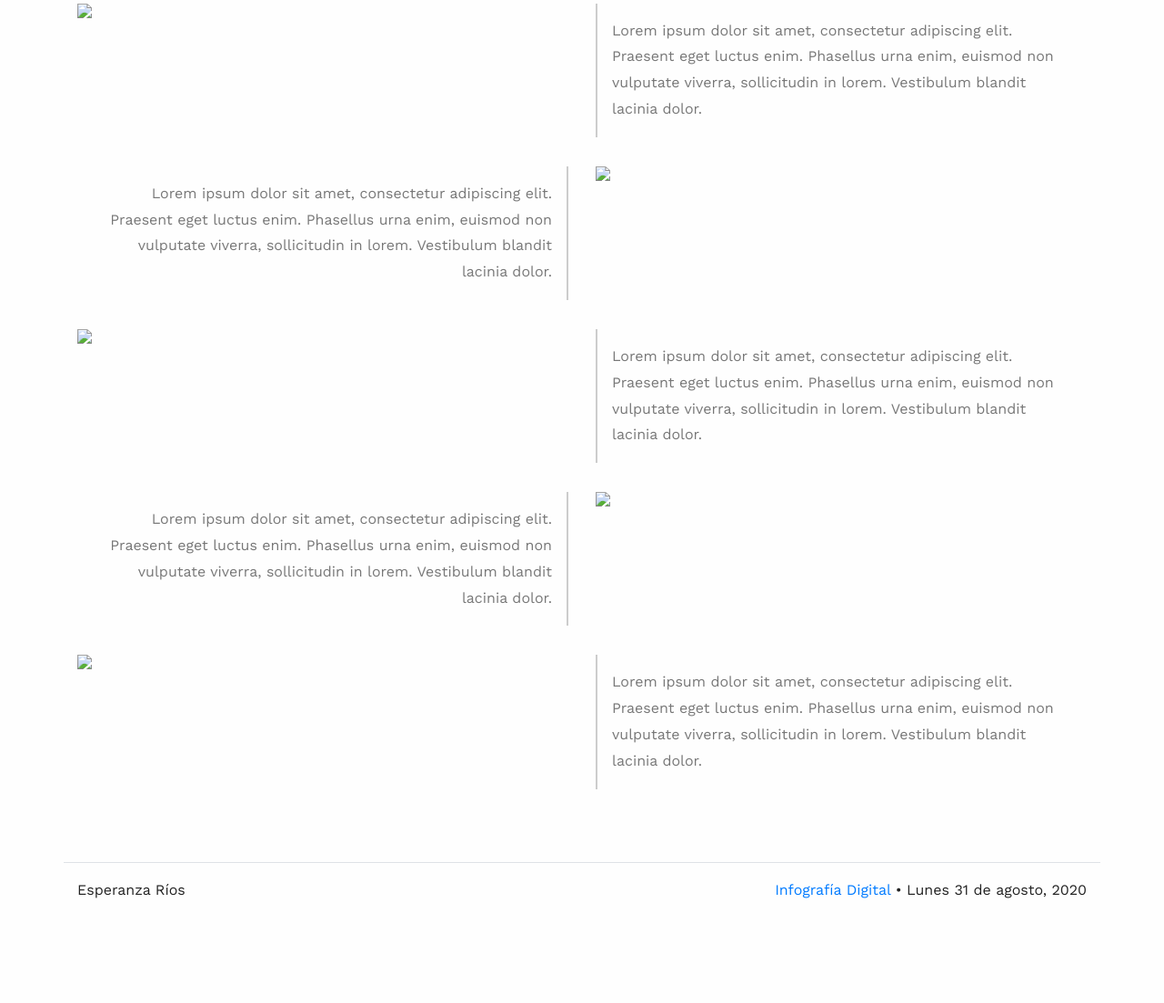
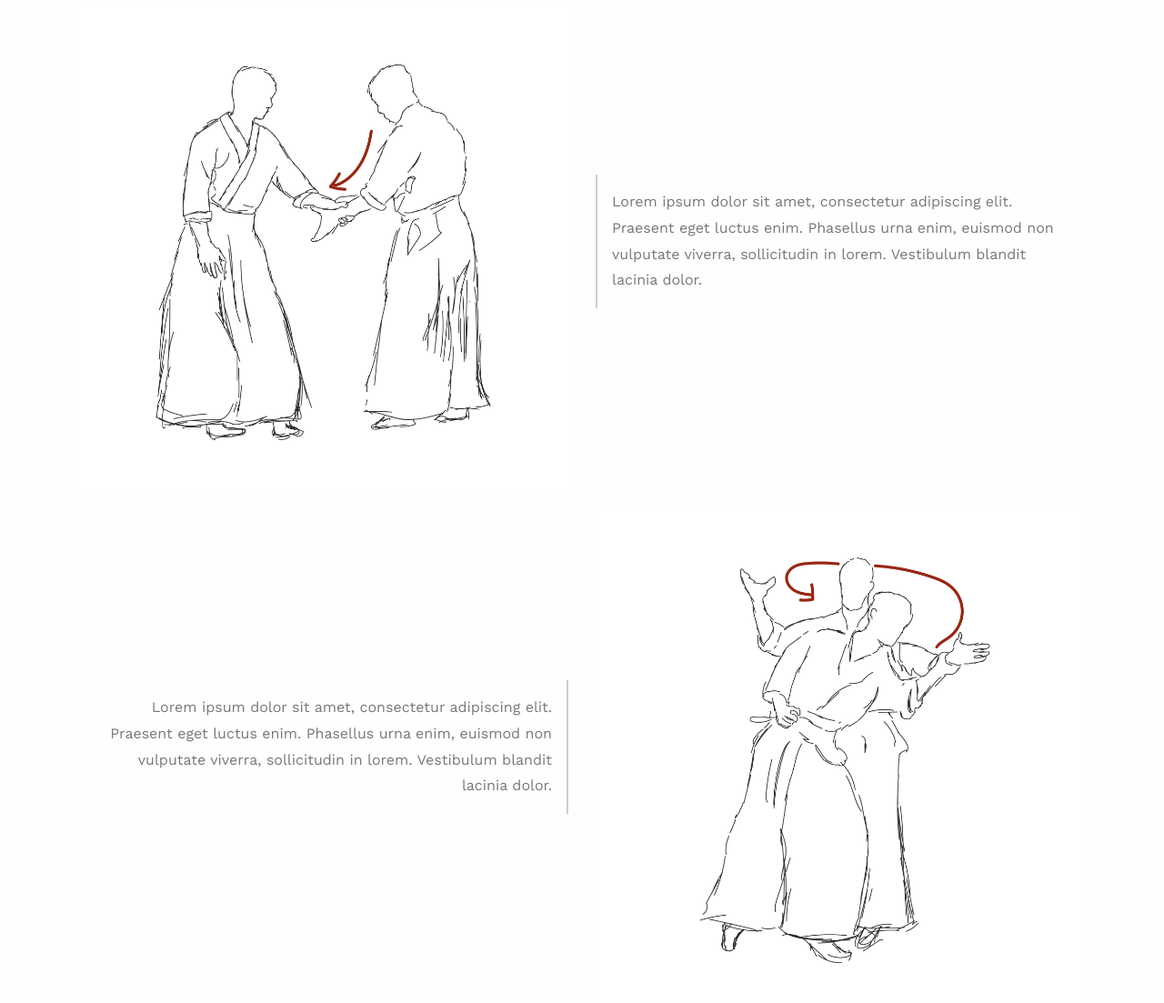
Before and after one commit to esperanzarios/infografiadigital4, a plain HTML site: page index.html in a window 1280 px wide. Shown: the part 452-1555 px from the top of the page at 91% size. Before the commit the page ends 1477 px from the top, so only its background shows below. Drawn offline with nearby package versions, Linux system fonts and the light colour scheme.

Commit message:
Update index.html

```diff
--- a/index.html
+++ b/index.html
@@ -88,35 +88,35 @@
             </div>
             <!--Imagen 1-->
             <figure class="row flex-row">
-                <img src="img/dos.jpg" class="img-fluid col-12 col-md-6" />
+                <img src="img/one.jpg" class="img-fluid col-12 col-md-6" />
                 <figcaption class="d-flex align-items-center col-12 col-md-6">
                     <p>Lorem ipsum dolor sit amet, consectetur adipiscing elit. Praesent eget luctus enim. Phasellus urna enim, euismod non vulputate viverra, sollicitudin in lorem. Vestibulum blandit lacinia dolor.</p>
                 </figcaption>
             </figure>
             <!--Imagen 2-->
             <figure class="row flex-row">
-                <img src="img/uno.jpg" class="img-fluid col-12 col-md-6 order-md-2" />
+                <img src="img/two.jpg" class="img-fluid col-12 col-md-6 order-md-2" />
                 <figcaption class="d-flex align-items-center col-12 col-md-6 order-md-1">
                     <p>Lorem ipsum dolor sit amet, consectetur adipiscing elit. Praesent eget luctus enim. Phasellus urna enim, euismod non vulputate viverra, sollicitudin in lorem. Vestibulum blandit lacinia dolor.</p>
                 </figcaption>
             </figure>
             <!--Imagen 3-->
             <figure class="row flex-row">
-                <img src="img/tres.jpg" class="img-fluid col-12 col-md-6" />
+                <img src="img/three.jpg" class="img-fluid col-12 col-md-6" />
                 <figcaption class="d-flex align-items-center col-12 col-md-6">
                     <p>Lorem ipsum dolor sit amet, consectetur adipiscing elit. Praesent eget luctus enim. Phasellus urna enim, euismod non vulputate viverra, sollicitudin in lorem. Vestibulum blandit lacinia dolor.</p>
                 </figcaption>
             </figure>
             <!--Imagen 4-->
             <figure class="row flex-row">
-                <img src="img/cuatro.jpg" class="img-fluid col-12 col-md-6 order-md-2" />
+                <img src="img/four.jpg" class="img-fluid col-12 col-md-6 order-md-2" />
                 <figcaption class="d-flex align-items-center col-12 col-md-6 order-md-1">
                     <p>Lorem ipsum dolor sit amet, consectetur adipiscing elit. Praesent eget luctus enim. Phasellus urna enim, euismod non vulputate viverra, sollicitudin in lorem. Vestibulum blandit lacinia dolor.</p>
                 </figcaption>
             </figure>
             <!--Imagen 5-->
             <figure class="row flex-row">
-                <img src="img/cinco.jpg" class="img-fluid col-12 col-md-6" />
+                <img src="img/five.jpg" class="img-fluid col-12 col-md-6" />
                 <figcaption class="d-flex align-items-center col-12 col-md-6">
                     <p>Lorem ipsum dolor sit amet, consectetur adipiscing elit. Praesent eget luctus enim. Phasellus urna enim, euismod non vulputate viverra, sollicitudin in lorem. Vestibulum blandit lacinia dolor.</p>
                 </figcaption>
```
